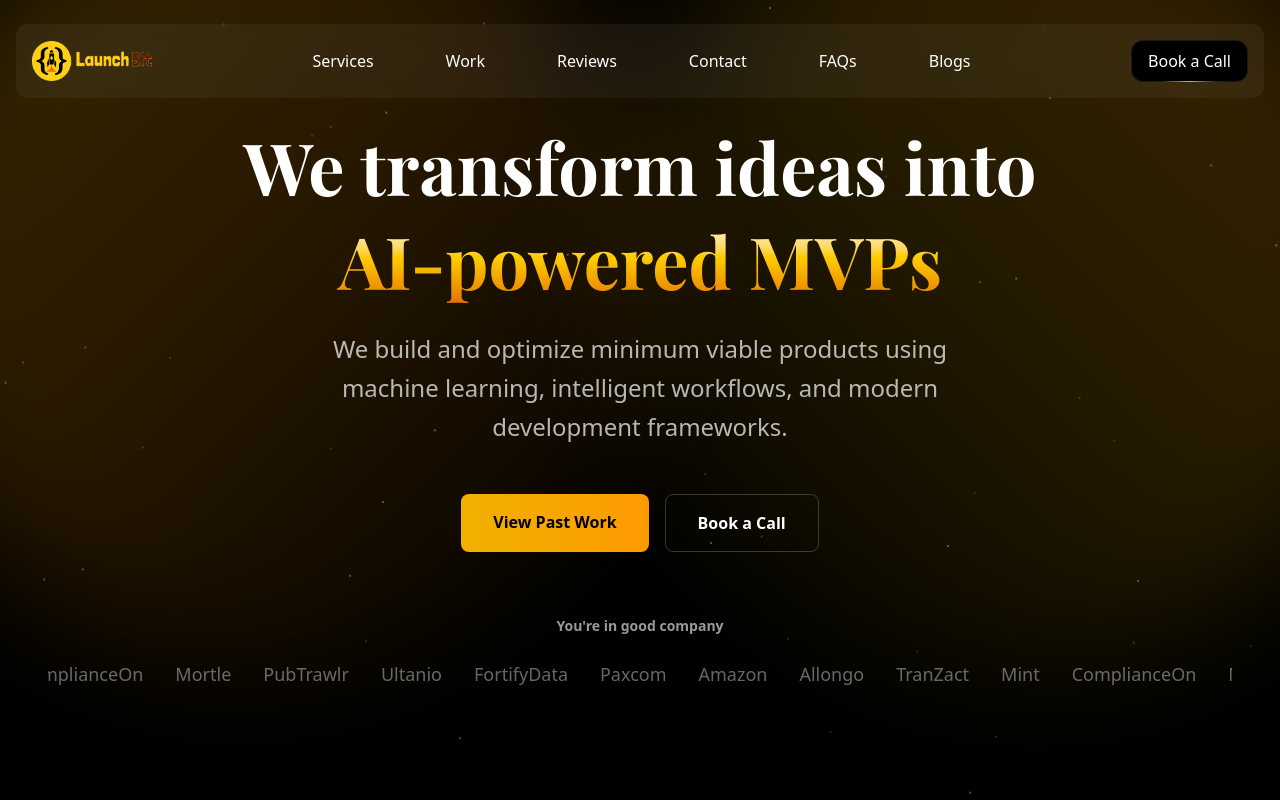
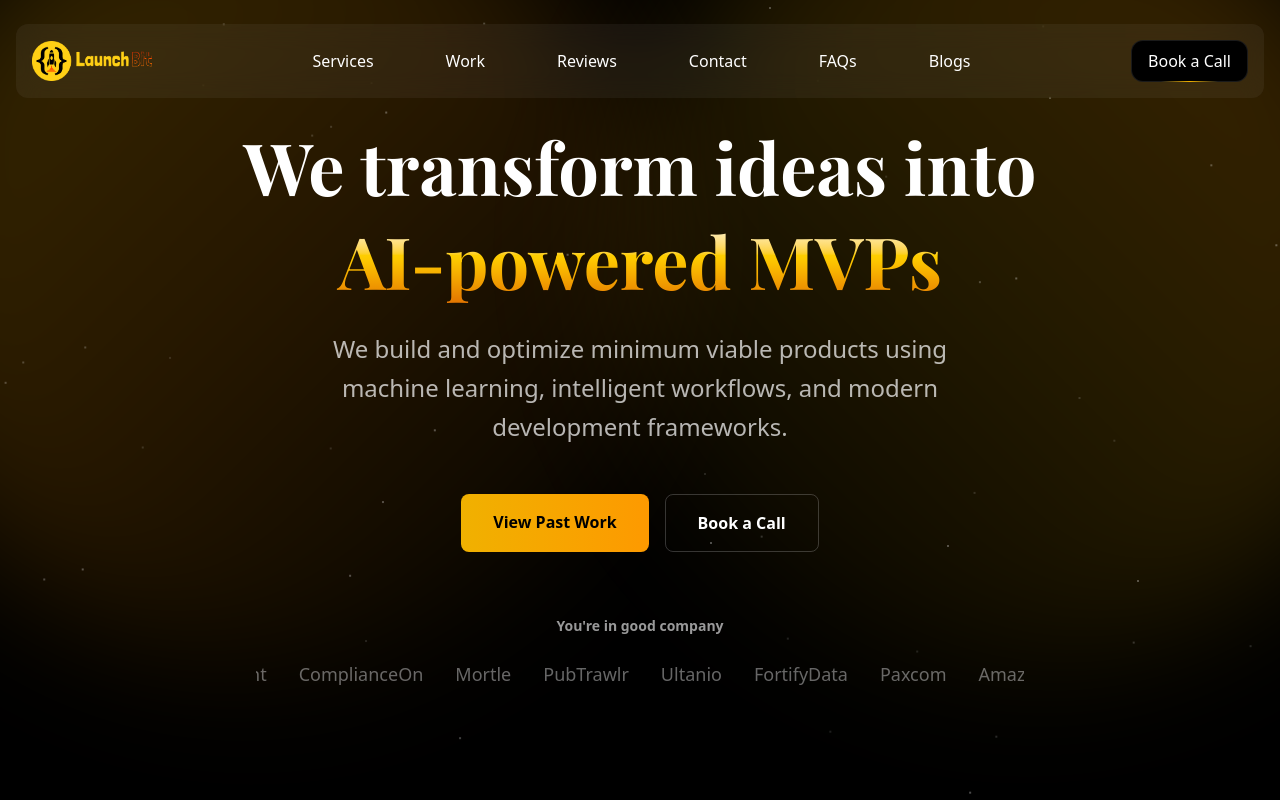
Before and after one commit to gargmegham/LaunchBit, a Next.js app: page / in a window 1280 px wide. Shown: the top 800 px of the page. Built offline with nearby package versions, Linux system fonts and the light colour scheme; a web font is replaced by a local one.

Commit message:
✨ feat(contact): enhance contact form layout and improve accessibility

```diff
--- a/src/components/Contact.tsx
+++ b/src/components/Contact.tsx
@@ -109,7 +109,8 @@ export const Contact = () => {
                 {/* Bento Grid Layout */}
                 <div className="grid grid-cols-1 lg:grid-cols-3 gap-6 max-w-6xl mx-auto">
                     {/* Contact Form - Takes up 2/3 width on large screens */}
-                    <div className="lg:col-span-2 bg-gradient-to-br from-white/5 to-white/2 border border-white/10 rounded-xl p-6 sm:p-8">
+                    <div className="lg:col-span-2">
+                        <div className="bg-gradient-to-br from-white/5 to-white/2 border border-white/10 rounded-xl p-6 sm:p-8">
                             <h3 className="text-xl sm:text-2xl font-bold text-white mb-4 sm:mb-6">Send us a message</h3>
                             <form onSubmit={handleSubmit} className="space-y-4 sm:space-y-6">
                                 <div className="grid grid-cols-1 md:grid-cols-2 gap-4 sm:gap-6">
@@ -185,7 +186,8 @@ export const Contact = () => {
                                 {submitStatus === "success" && (
                                     <div className="mt-4 p-4 bg-green-500/20 border border-green-500/50 rounded-lg">
                                         <p className="text-green-400 text-sm font-medium">
-                                        Thank you! Your message has been sent successfully. We'll get back to you soon.
+                                            Thank you! Your message has been sent successfully. We'll get back to you
+                                            soon.
                                         </p>
                                     </div>
                                 )}
@@ -193,12 +195,13 @@ export const Contact = () => {
                                 {submitStatus === "error" && (
                                     <div className="mt-4 p-4 bg-red-500/20 border border-red-500/50 rounded-lg">
                                         <p className="text-red-400 text-sm font-medium">
-                                        Sorry, there was an error sending your message. Please try again or contact us
-                                        directly.
+                                            Sorry, there was an error sending your message. Please try again or contact
+                                            us directly.
                                         </p>
                                     </div>
                                 )}
                             </form>
+                        </div>
                     </div>
 
                     {/* Right Column - Stacked cards */}
--- a/src/components/Hero.tsx
+++ b/src/components/Hero.tsx
@@ -79,7 +79,8 @@ export const Hero = () => {
                     <p className="text-white/60 text-xs sm:text-sm mb-3 sm:mb-4 md:mb-6 font-semibold">
                         You're in good company
                     </p>
-                    <div className="relative overflow-hidden w-full">
+                    <div className="flex justify-center">
+                        <div className="relative overflow-hidden max-w-3xl">
                             <div className="flex animate-scroll whitespace-nowrap gap-4 sm:gap-6 lg:gap-8">
                                 {[...brands, ...brands].map((brand, index) => (
                                     <span
@@ -93,6 +94,7 @@ export const Hero = () => {
                         </div>
                     </div>
                 </div>
+            </div>
         </section>
     )
 }
```
Lines whose indentation alone changed are shown as unchanged.
